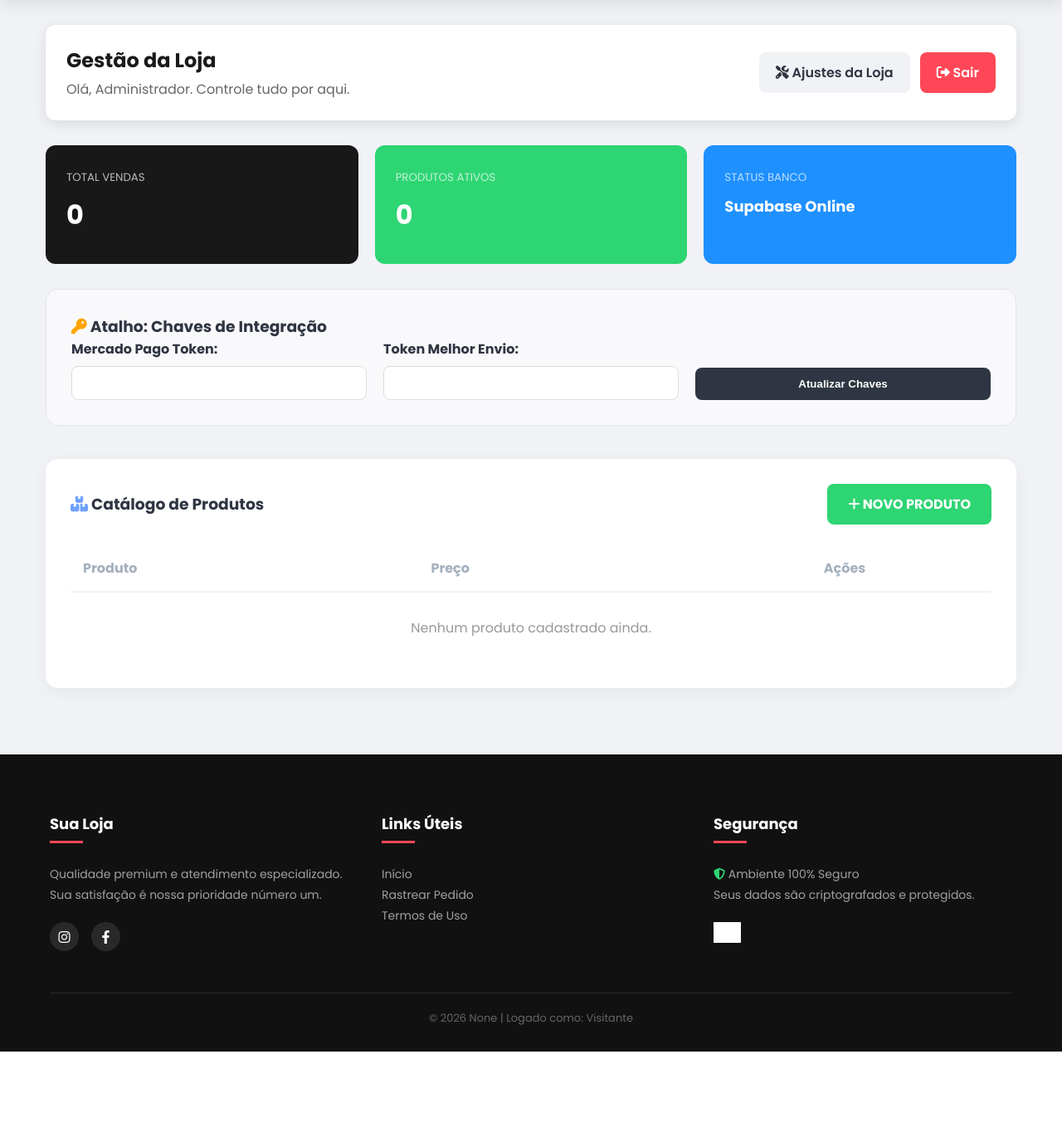
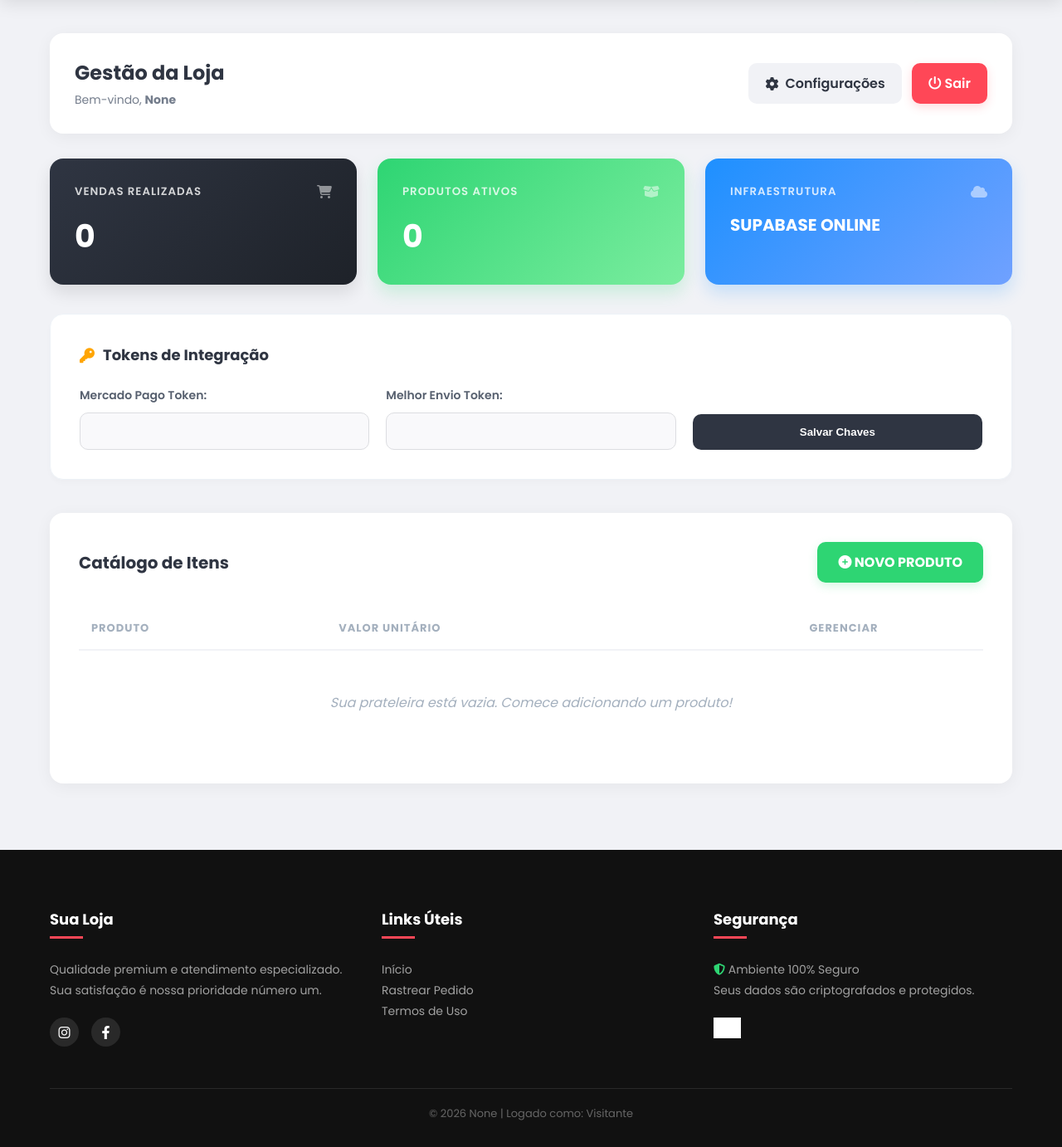
Before and after one commit to denissousa827-boop/LOJA_MP_PROFISSIONAL, a Flask app: template templates/admin_dashboard.html in a window 1280 px wide. Shown: the part 105-1487 px from the top of the page at 83% size. Before the commit the page ends 1372 px from the top, so only its background shows below. Run offline with Flask 3, Linux system fonts and the light colour scheme; the template is opened without the code that fills it, so the values that code supplies are empty; grey boxes are pictures that could not be loaded.

Commit message:
Update admin_dashboard.html

```diff
--- a/templates/admin_dashboard.html
+++ b/templates/admin_dashboard.html
@@ -3,62 +3,75 @@
 {% block title %}Painel Administrativo | {{ config.get('titulo_site', 'Loja') }}{% endblock %}
 
 {% block content %}
-<div class="container" style="margin-top: 30px; margin-bottom: 50px; max-width: 1200px; padding: 0 15px;">
+<div class="container" style="margin-top: 40px; margin-bottom: 60px;">
 
-    <div style="display: flex; justify-content: space-between; align-items: center; margin-bottom: 30px; background: white; padding: 25px; border-radius: 12px; box-shadow: 0 4px 15px rgba(0,0,0,0.1);">
+    <div style="display: flex; justify-content: space-between; align-items: center; margin-bottom: 30px; background: white; padding: 30px; border-radius: 16px; box-shadow: 0 4px 20px rgba(0,0,0,0.05);">
         <div>
-            <h2 style="margin: 0; color: #1a1a1a;">Gestão da Loja</h2>
-            <p style="margin: 5px 0 0; color: #666;">Olá, Administrador. Controle tudo por aqui.</p>
+            <h2 style="margin: 0; color: #2f3542; font-weight: 700;">Gestão da Loja</h2>
+            <p style="margin: 5px 0 0; color: #747d8c; font-size: 14px;">Bem-vindo, <strong>{{ session.get('user_email') }}</strong></p>
         </div>
         <div style="display: flex; gap: 12px;">
-            <a href="{{ url_for('admin_configuracoes') }}" style="text-decoration: none; padding: 12px 20px; background: #f1f2f6; border-radius: 8px; color: #2f3542; font-weight: 600;">
-                <i class="fas fa-tools"></i> Ajustes da Loja
+            <a href="{{ url_for('admin_configuracoes') }}" style="text-decoration: none; padding: 12px 20px; background: #f1f2f6; border-radius: 10px; color: #2f3542; font-weight: 600; transition: 0.3s; display: flex; align-items: center; gap: 8px;">
+                <i class="fas fa-cog"></i> Configurações
             </a>
-            <a href="{{ url_for('admin_logout') }}" style="text-decoration: none; padding: 12px 20px; background: #ff4757; color: white; border-radius: 8px; font-weight: 600;">
-                <i class="fas fa-sign-out-alt"></i> Sair
+            <a href="{{ url_for('admin_logout') }}" style="text-decoration: none; padding: 12px 20px; background: #ff4757; color: white; border-radius: 10px; font-weight: 600; box-shadow: 0 4px 12px rgba(255, 71, 87, 0.2); transition: 0.3s;">
+                <i class="fas fa-power-off"></i> Sair
             </a>
         </div>
     </div>
 
-    <div style="display: grid; grid-template-columns: repeat(auto-fit, minmax(200px, 1fr)); gap: 20px; margin-bottom: 30px;">
-        <div style="background: #181818; color: white; padding: 25px; border-radius: 12px;">
-            <small style="opacity: 0.7; text-transform: uppercase;">Total Vendas</small>
-            <h2 style="font-size: 32px; margin: 10px 0;">{{ vendas|length }}</h2>
+    <div style="display: grid; grid-template-columns: repeat(auto-fit, minmax(240px, 1fr)); gap: 25px; margin-bottom: 35px;">
+        <div style="background: linear-gradient(135deg, #2f3542, #1e2229); color: white; padding: 30px; border-radius: 16px; box-shadow: 0 10px 20px rgba(0,0,0,0.1);">
+            <div style="display: flex; justify-content: space-between; align-items: center;">
+                <small style="opacity: 0.8; text-transform: uppercase; font-weight: 600; letter-spacing: 1px;">Vendas Realizadas</small>
+                <i class="fas fa-shopping-cart" style="opacity: 0.5;"></i>
+            </div>
+            <h2 style="font-size: 38px; margin: 15px 0 0;">{{ vendas|length }}</h2>
         </div>
-        <div style="background: #2ed573; color: white; padding: 25px; border-radius: 12px;">
-            <small style="opacity: 0.7; text-transform: uppercase;">Produtos Ativos</small>
-            <h2 style="font-size: 32px; margin: 10px 0;">{{ produtos|length }}</h2>
+
+        <div style="background: linear-gradient(135deg, #2ed573, #7bed9f); color: white; padding: 30px; border-radius: 16px; box-shadow: 0 10px 20px rgba(46, 213, 115, 0.2);">
+            <div style="display: flex; justify-content: space-between; align-items: center;">
+                <small style="opacity: 0.8; text-transform: uppercase; font-weight: 600; letter-spacing: 1px;">Produtos Ativos</small>
+                <i class="fas fa-box-open" style="opacity: 0.5;"></i>
+            </div>
+            <h2 style="font-size: 38px; margin: 15px 0 0;">{{ produtos|length }}</h2>
         </div>
-        <div style="background: #1e90ff; color: white; padding: 25px; border-radius: 12px;">
-            <small style="opacity: 0.7; text-transform: uppercase;">Status Banco</small>
-            <h2 style="font-size: 18px; margin: 10px 0;">Supabase Online</h2>
+
+        <div style="background: linear-gradient(135deg, #1e90ff, #70a1ff); color: white; padding: 30px; border-radius: 16px; box-shadow: 0 10px 20px rgba(30, 144, 255, 0.2);">
+            <div style="display: flex; justify-content: space-between; align-items: center;">
+                <small style="opacity: 0.8; text-transform: uppercase; font-weight: 600; letter-spacing: 1px;">Infraestrutura</small>
+                <i class="fas fa-cloud" style="opacity: 0.5;"></i>
+            </div>
+            <h2 style="font-size: 20px; margin: 15px 0 0;">SUPABASE ONLINE</h2>
         </div>
     </div>
 
-    <div style="background: #f9f9fb; padding: 30px; border-radius: 15px; border: 1px solid #e1e4e8; margin-bottom: 40px;">
-        <h3 style="margin-top: 0; color: #2f3542;"><i class="fas fa-key" style="color: #ffa502;"></i> Atalho: Chaves de Integração</h3>
+    <div style="background: #ffffff; padding: 35px; border-radius: 16px; border: 1px solid #edf2f7; margin-bottom: 40px; box-shadow: 0 4px 6px rgba(0,0,0,0.02);">
+        <h3 style="margin-top: 0; color: #2f3542; display: flex; align-items: center; gap: 10px; font-size: 18px; margin-bottom: 25px;">
+            <i class="fas fa-key" style="color: #ffa502;"></i> Tokens de Integração
+        </h3>
         <form action="{{ url_for('admin_configuracoes') }}" method="POST" style="display: grid; grid-template-columns: repeat(auto-fit, minmax(300px, 1fr)); gap: 20px;">
             <div>
-                <label style="display: block; font-weight: bold; margin-bottom: 8px;">Mercado Pago Token:</label>
-                <input type="password" name="mercado_pago_token" value="{{ config.get('mercado_pago_token', '') }}" style="width: 100%; padding: 12px; border-radius: 8px; border: 1px solid #ddd;">
+                <label style="display: block; font-weight: 600; margin-bottom: 10px; color: #57606f; font-size: 14px;">Mercado Pago Token:</label>
+                <input type="password" name="mercado_pago_token" value="{{ config.get('mercado_pago_token', '') }}" style="width: 100%; padding: 14px; border-radius: 10px; border: 1px solid #dcdde1; background: #f9f9fb;">
             </div>
             <div>
-                <label style="display: block; font-weight: bold; margin-bottom: 8px;">Token Melhor Envio:</label>
-                <input type="password" name="melhor_envio_token" value="{{ config.get('melhor_envio_token', '') }}" style="width: 100%; padding: 12px; border-radius: 8px; border: 1px solid #ddd;">
+                <label style="display: block; font-weight: 600; margin-bottom: 10px; color: #57606f; font-size: 14px;">Melhor Envio Token:</label>
+                <input type="password" name="melhor_envio_token" value="{{ config.get('melhor_envio_token', '') }}" style="width: 100%; padding: 14px; border-radius: 10px; border: 1px solid #dcdde1; background: #f9f9fb;">
             </div>
             <div style="display: flex; align-items: flex-end;">
-                <button type="submit" style="background: #2f3542; color: white; border: none; padding: 12px 25px; border-radius: 8px; font-weight: bold; cursor: pointer; width: 100%;">
-                    Atualizar Chaves
+                <button type="submit" style="background: #2f3542; color: white; border: none; padding: 14px 25px; border-radius: 10px; font-weight: bold; cursor: pointer; width: 100%; transition: 0.3s;">
+                    Salvar Chaves
                 </button>
             </div>
         </form>
     </div>
 
-    <div style="background: white; padding: 30px; border-radius: 15px; box-shadow: 0 4px 20px rgba(0,0,0,0.05);">
-        <div style="display: flex; justify-content: space-between; align-items: center; margin-bottom: 25px;">
-            <h3 style="margin: 0;"><i class="fas fa-boxes" style="color: #70a1ff;"></i> Catálogo de Produtos</h3>
-            <a href="{{ url_for('admin_edit') }}" style="text-decoration: none; background: #2ed573; color: white; border: none; padding: 12px 25px; border-radius: 8px; font-weight: bold; cursor: pointer;">
-                <i class="fas fa-plus"></i> NOVO PRODUTO
+    <div style="background: white; padding: 35px; border-radius: 16px; box-shadow: 0 4px 20px rgba(0,0,0,0.05);">
+        <div style="display: flex; justify-content: space-between; align-items: center; margin-bottom: 30px;">
+            <h3 style="margin: 0; color: #2f3542; font-size: 20px; font-weight: 700;">Catálogo de Itens</h3>
+            <a href="{{ url_for('admin_edit') }}" style="text-decoration: none; background: #2ed573; color: white; padding: 12px 25px; border-radius: 10px; font-weight: bold; transition: 0.3s; box-shadow: 0 4px 12px rgba(46, 213, 115, 0.2);">
+                <i class="fas fa-plus-circle"></i> NOVO PRODUTO
             </a>
         </div>
 
@@ -66,37 +79,41 @@
             <table style="width: 100%; border-collapse: collapse;">
                 <thead>
                     <tr style="text-align: left; border-bottom: 2px solid #f1f2f6;">
-                        <th style="padding: 15px; color: #a4b0be;">Produto</th>
-                        <th style="padding: 15px; color: #a4b0be;">Preço</th>
-                        <th style="padding: 15px; color: #a4b0be; text-align: center;">Ações</th>
+                        <th style="padding: 15px; color: #a4b0be; font-size: 13px; text-transform: uppercase; letter-spacing: 1px;">Produto</th>
+                        <th style="padding: 15px; color: #a4b0be; font-size: 13px; text-transform: uppercase; letter-spacing: 1px;">Valor Unitário</th>
+                        <th style="padding: 15px; color: #a4b0be; font-size: 13px; text-transform: uppercase; letter-spacing: 1px; text-align: center;">Gerenciar</th>
                     </tr>
                 </thead>
                 <tbody>
                     {% for produto in produtos %}
-                    <tr style="border-bottom: 1px solid #f1f2f6;">
-                        <td style="padding: 15px;">
+                    <tr style="border-bottom: 1px solid #f1f2f6; transition: 0.3s;">
+                        <td style="padding: 18px 15px;">
                             <div style="display: flex; align-items: center; gap: 15px;">
-                                <img src="{{ produto.img_path_1 }}" style="width: 45px; height: 45px; border-radius: 6px; object-fit: cover; background: #eee;">
-                                <span style="font-weight: 600;">{{ produto.nome }}</span>
+                                <img src="{{ produto.img_path_1 }}" style="width: 50px; height: 50px; border-radius: 10px; object-fit: cover; background: #f1f2f6; border: 1px solid #eee;">
+                                <span style="font-weight: 600; color: #2f3542;">{{ produto.nome }}</span>
                             </div>
                         </td>
-                        <td style="padding: 15px; font-weight: bold; color: #2ed573;">
+                        <td style="padding: 18px 15px; font-weight: 700; color: #2ed573; font-size: 16px;">
                             R$ {{ "%.2f"|format(produto.preco|float)|replace('.', ',') }}
                         </td>
-                        <td style="padding: 15px; text-align: center; display: flex; justify-content: center; gap: 10px;">
-                            <a href="{{ url_for('admin_edit', id_produto=produto.id) }}" style="color: #1e90ff; text-decoration: none; font-weight: bold; border: 1px solid #1e90ff; padding: 5px 10px; border-radius: 5px;">
-                                <i class="fas fa-edit"></i> Editar
-                            </a>
-                            <form action="/admin/delete/{{ produto.id }}" method="POST" style="display:inline;">
-                                <button type="submit" style="background:none; border: 1px solid #ff4757; color:#ff4757; padding: 5px 10px; border-radius: 5px; cursor:pointer;" onclick="return confirm('Excluir este produto?')">
-                                    <i class="fas fa-trash"></i>
-                                </button>
-                            </form>
+                        <td style="padding: 18px 15px; text-align: center;">
+                            <div style="display: flex; justify-content: center; gap: 8px;">
+                                <a href="{{ url_for('admin_edit', id_produto=produto.id) }}" style="color: #1e90ff; text-decoration: none; font-size: 14px; font-weight: 600; border: 1.5px solid #1e90ff; padding: 6px 15px; border-radius: 8px; transition: 0.3s;">
+                                    <i class="fas fa-edit"></i>
+                                </a>
+                                <form action="/admin/delete/{{ produto.id }}" method="POST" style="display:inline;">
+                                    <button type="submit" style="background:none; border: 1.5px solid #ff4757; color:#ff4757; padding: 6px 15px; border-radius: 8px; cursor:pointer; transition: 0.3s;" onclick="return confirm('Deseja realmente excluir este item?')">
+                                        <i class="fas fa-trash-alt"></i>
+                                    </button>
+                                </form>
+                            </div>
                         </td>
                     </tr>
                     {% else %}
                     <tr>
-                        <td colspan="3" style="text-align: center; padding: 30px; color: #999;">Nenhum produto cadastrado ainda.</td>
+                        <td colspan="3" style="text-align: center; padding: 50px; color: #a4b0be; font-style: italic;">
+                            Sua prateleira está vazia. Comece adicionando um produto!
+                        </td>
                     </tr>
                     {% endfor %}
                 </tbody>
```
